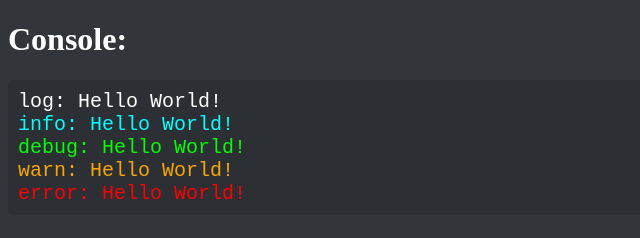
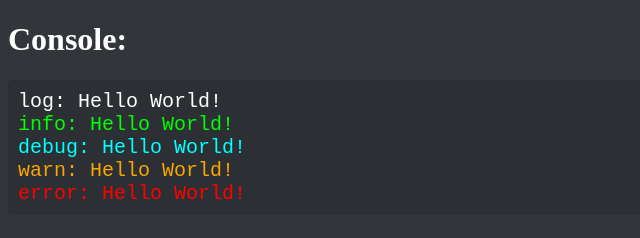
Before and after one commit to ImLorio/Random-Code-Snippets, a plain HTML site: page javascript-web/consoleLogDiv/index.html in a window 1280 px wide. Shown: the whole page, without its empty margins (0-640 px from the left). Drawn offline with Linux system fonts and the light colour scheme.

Commit message:
Update index.html

```diff
--- a/javascript-web/consoleLogDiv/index.html
+++ b/javascript-web/consoleLogDiv/index.html
@@ -19,8 +19,8 @@
         }
 
         .consoleOutput .log { color: #ffffff; }
-        .consoleOutput .info { color: #00ffff; }
-        .consoleOutput .debug { color: #00ff00; }
+        .consoleOutput .info { color: #00ff00; }
+        .consoleOutput .debug { color: #00ffff; }
         .consoleOutput .warn { color: #f9a602; }
         .consoleOutput .error { color: #ff0000; }
     </style>
```
